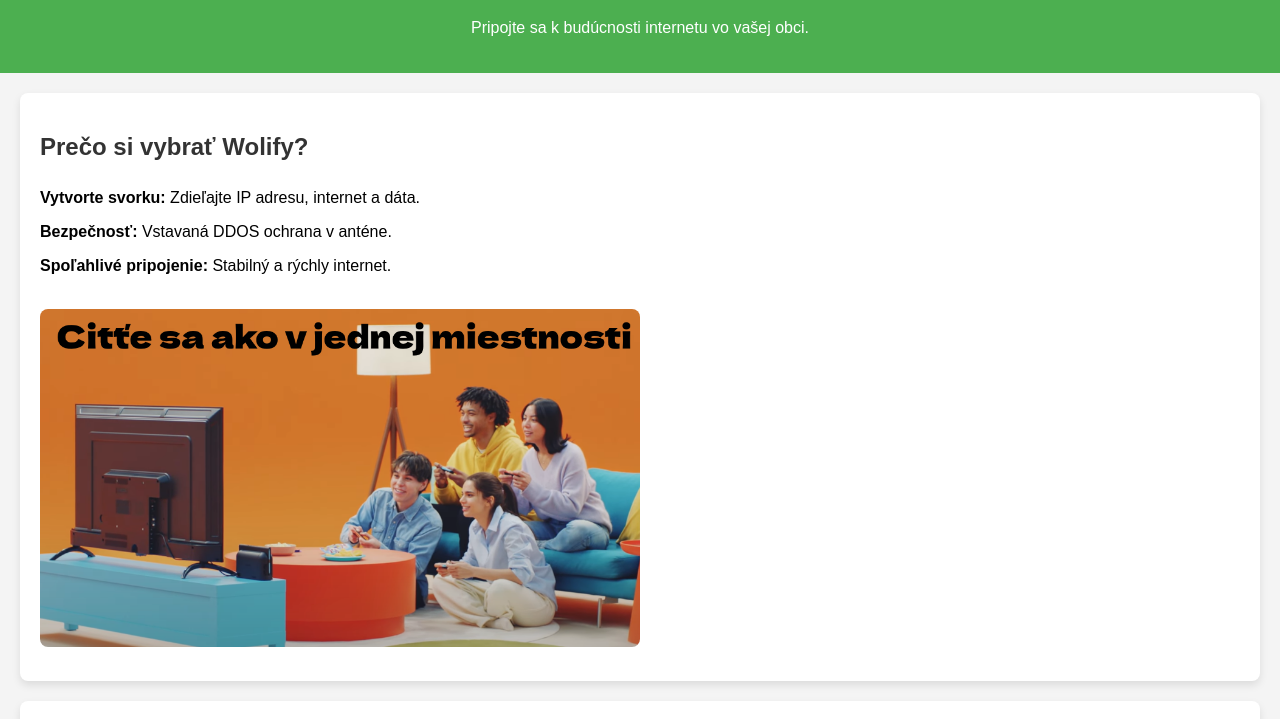
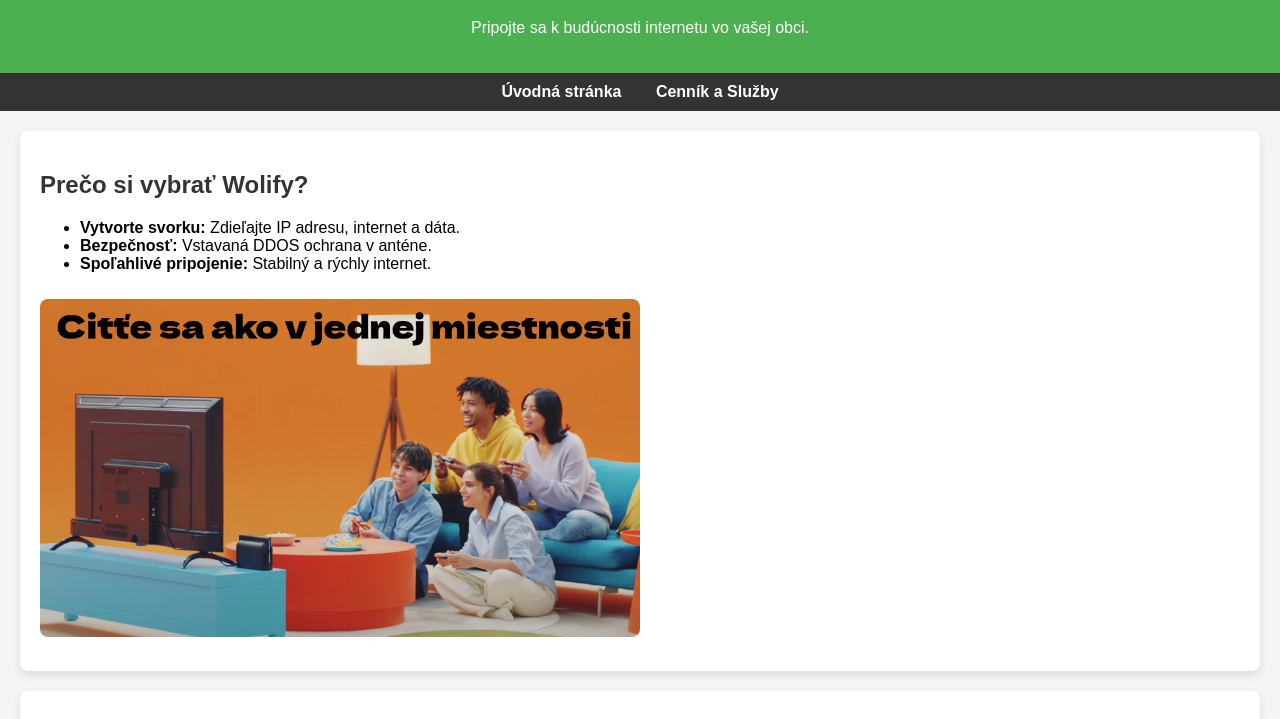
Before and after one commit to OnPlayReal/wolify-test, a plain HTML site: page index.html in a window 1280 px wide. Shown: the part 81-800 px from the top of the page. Drawn offline with Linux system fonts and the light colour scheme.

Commit message:
Update index.html

```diff
--- a/index.html
+++ b/index.html
@@ -34,6 +34,20 @@
             background-color: #4caf50;
             color: white;
         }
+        nav {
+            background-color: #333;
+            text-align: center;
+            padding: 10px 0;
+        }
+        nav a {
+            color: white;
+            text-decoration: none;
+            margin: 0 15px;
+            font-weight: bold;
+        }
+        nav a:hover {
+            text-decoration: underline;
+        }
         section {
             padding: 20px;
             margin: 20px;
@@ -43,13 +57,6 @@
         }
         h1, h2 {
             color: #333;
-        }
-        ul {
-            list-style-type: none;
-            padding: 0;
-        }
-        ul li {
-            padding: 8px 0;
         }
         footer {
             background-color: #4caf50;
@@ -75,6 +82,10 @@
         <p>Pripojte sa k budúcnosti internetu vo vašej obci.</p>
         <button onclick="alert('Funkcia prihlásenia ešte nie je dostupná.')">Prihlásenie</button>
     </header>
+    <nav>
+        <a href="index.html">Úvodná stránka</a>
+        <a href="cennik.html">Cenník a Služby</a>
+    </nav>
     <section>
         <h2>Prečo si vybrať Wolify?</h2>
         <ul>
```
